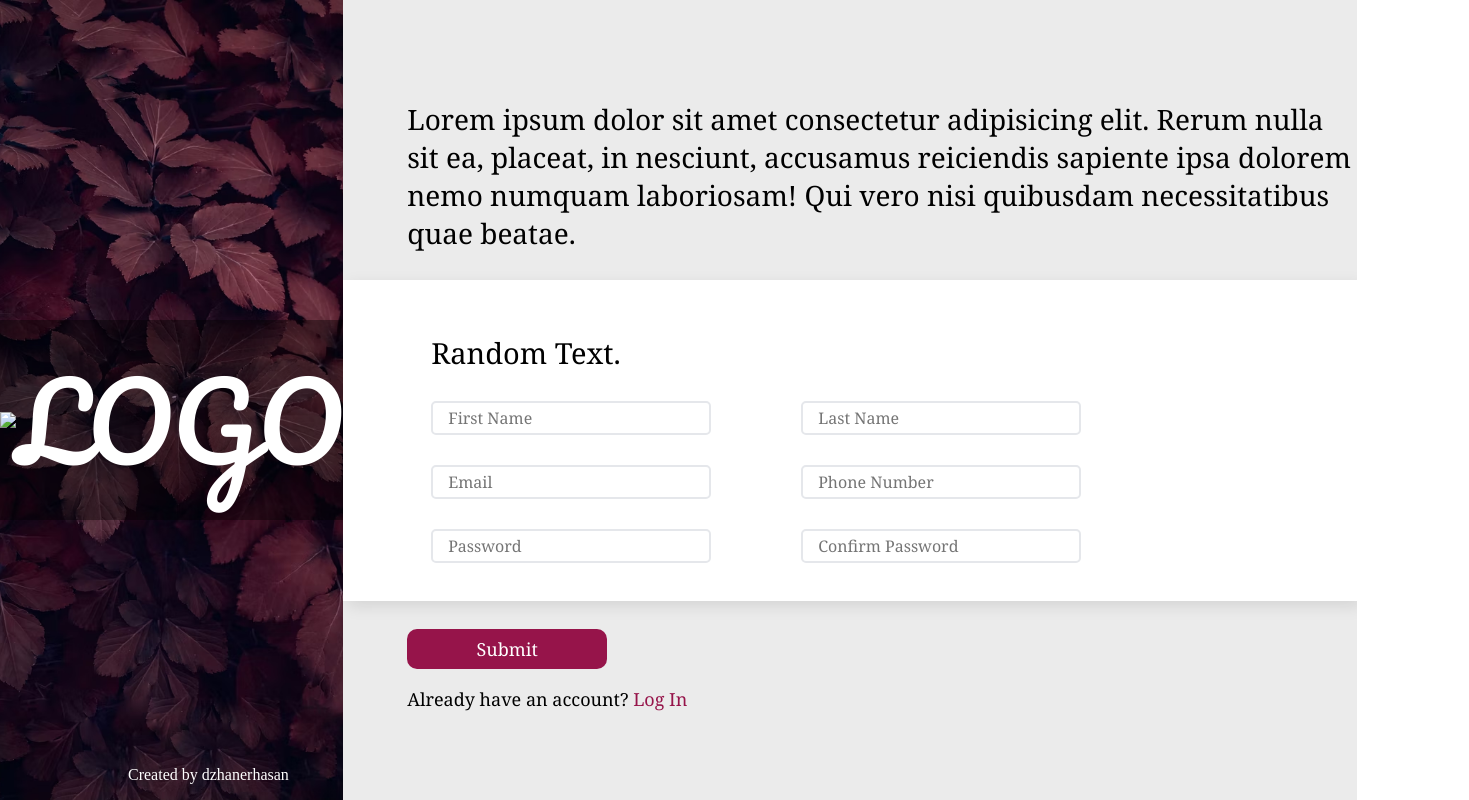
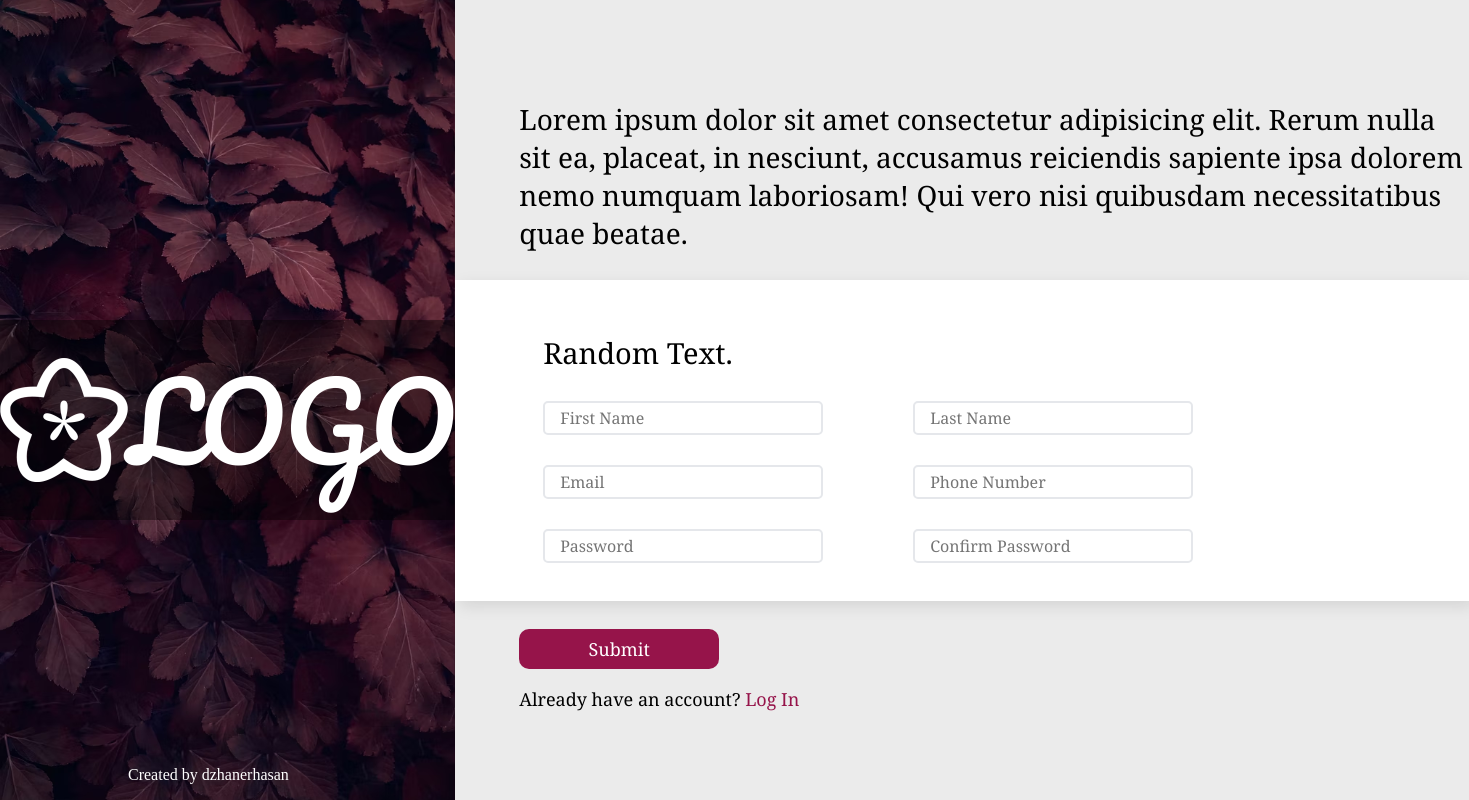
Before and after one commit to dzhanerhasan/sign-up-page, a plain HTML site: page index.html in a window 1280 px wide. Shown: the whole page, 1469 px wide, since content can reach past the window. Drawn offline with Linux system fonts and the light colour scheme; the site is published under a folder, as on GitHub Pages, so addresses that start at the root find nothing.

Commit message:
fixed issue with images not showing when deployed

```diff
--- a/index.html
+++ b/index.html
@@ -12,7 +12,7 @@
     <div class="container">
         <div class="left-side">
             <div class="logo">
-                <img class="logo-img" src="/images/flower-128.png">
+                <img class="logo-img" src="images/flower-128.png">
                 <p class="logo-text">LOGO</p>
             </div>
             <div class="footer">
```
